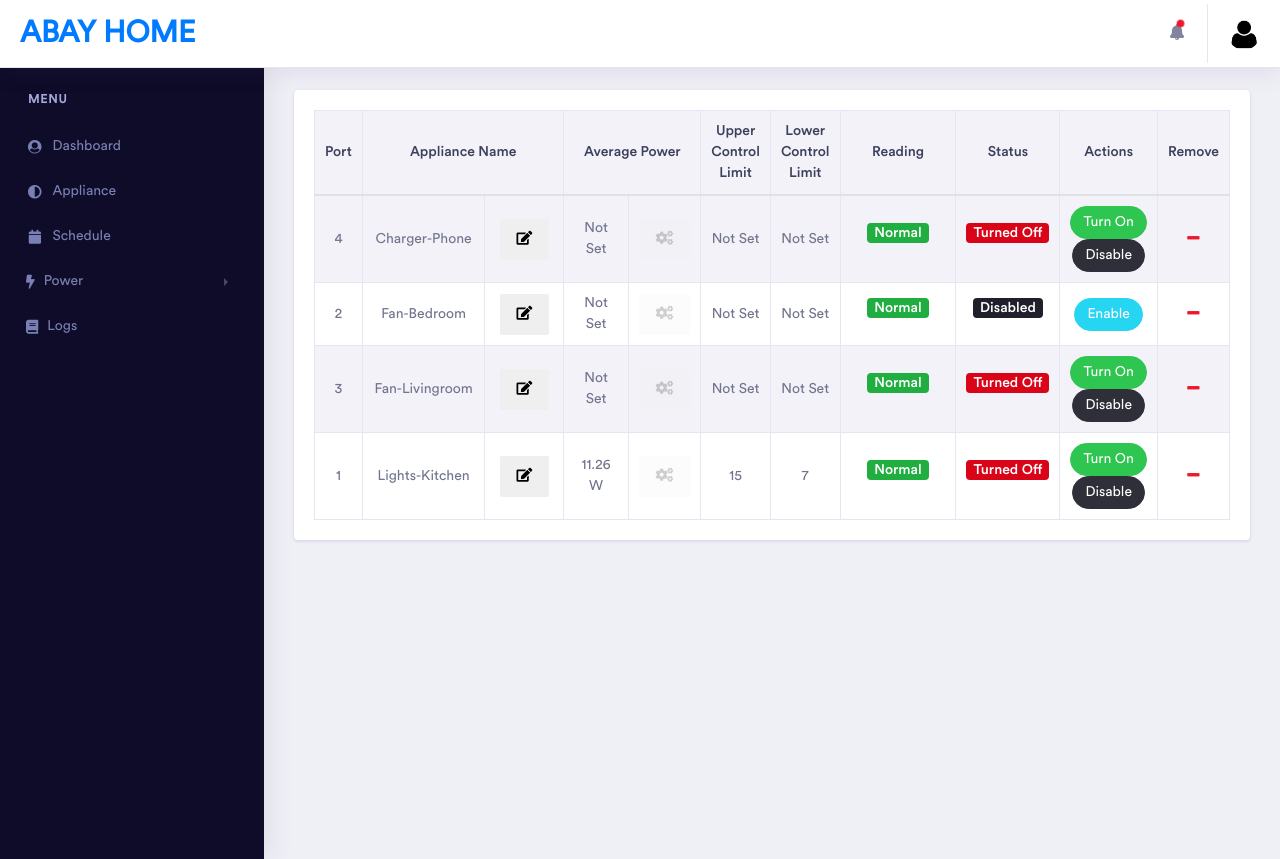
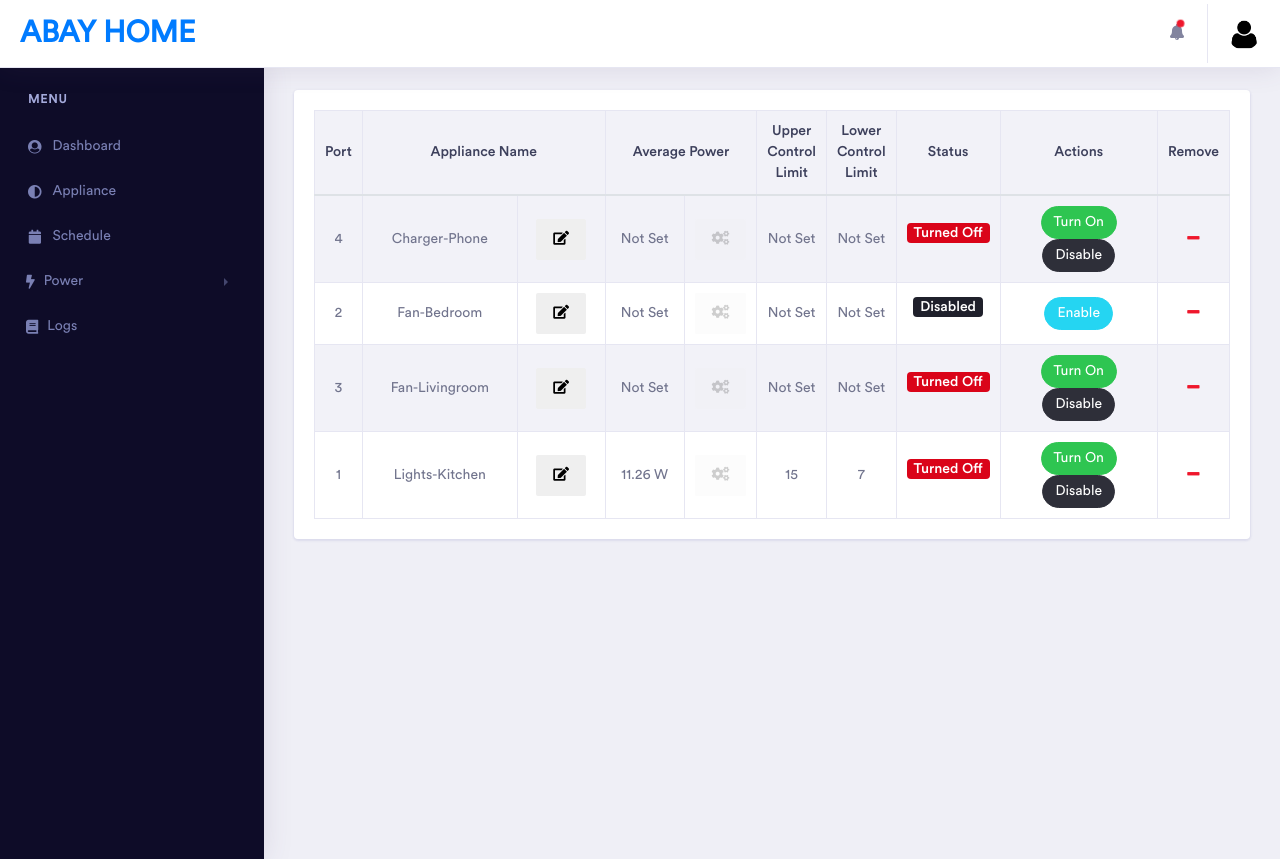
Before and after one commit to ardensasan/HomeAutomation, a PHP site: page /appliance.php in a window 1280 px wide. Shown: the top 859 px of the page. Run offline with PHP 8.4, Linux system fonts and the light colour scheme; a user stored in the database is signed in; data comes from the database, SQL or seed files in the repository; some web fonts are replaced.

Commit message:
- changed cal

```diff
--- a/appliance.php
+++ b/appliance.php
@@ -39,8 +39,8 @@ if($getApplianceList->rowCount() > 0){
                                                     <col width="20">
                                                         <col width="20">
                                                         <col width="20">
+                                                        <col width="20">
                                                         <col width="200">
-                                                        <col width="20">
                                                             <tr>
                                                                 <th class="text-center">Port
                                                                 </th>
@@ -51,8 +51,6 @@ if($getApplianceList->rowCount() > 0){
                                                                 <th class="text-center">Upper Control Limit
                                                                 </th>
                                                                 <th class="text-center">Lower Control Limit
-                                                                </th>
-                                                                <th class="text-center">Reading
                                                                 </th>
                                                                 <th class="text-center">Status
                                                                 </th>
@@ -117,11 +115,6 @@ if($userType == ADMIN){
     <a data-toggle="modal" onclick="removeAppliance('.$applianceList['applianceID'].',\''.$applianceList['applianceOutputPin'].'\')"href="#" class="text-danger">
     <i class="fas fa-minus" aria-hidden="true"></i>';
 }
-if($applianceList['applianceReadingStatus'] == 0){
-    $readingStatus = '<h4><span class="badge badge-success">Normal</span></h4>';
-}else{
-    $readingStatus = '<h4><span class="badge badge-danger">Abnormal</span></h4>';
-}
 if($applianceList['applianceStatus'] != 1){
     $calibrateStatus = '<td><button class="btn" title="Fault Learning" disabled onclick="calibrateDisplay('.$applianceList['applianceID'].',\''.$applianceList['applianceName'].'\')"><i class="fas fa-cogs"></i></button></td>';
 }else{
@@ -141,7 +134,6 @@ echo '<tr><td>'.$applianceList['applianceID'].'</td>
 <td>'.$applianceList['applianceName'].'</td><td><button class="btn" title="Edit Appliance" onclick="editApplianceDisplay('.$applianceList['applianceID'].',\''.$applianceList['applianceName'].'\')"><i class="fas fa-edit"></i></button></td>
 <td>'.$powerConsumption.'</td>'.$calibrateStatus.'
 '.$controlLimit.'
-<td>'.$readingStatus.'</td>
 '.$deviceStatus.'
 </td>
 </tr>';
@@ -166,7 +158,7 @@ echo '<tr><td>'.$applianceList['applianceID'].'</td>
 
                         </div>
                         <div class="modal-body">
-                            <p><span id="calMessage">Turn On Appliance Before Teaching</span></p>
+                            <p><span id="calMessage">Dont Turn Off Appliance While Teaching</span></p>
                             <div class="modal-body" id="calibrateCountdown">
                                 <button class="btn btn-primary" onclick="calibrateCount()"><span id="calText"></span></button>
                             </div>
--- a/js/custom.js
+++ b/js/custom.js
@@ -509,7 +509,7 @@ function calibrateCount()
                 data: {applianceID:applianceID},
                 success: function(result){
                     if(result == 0){
-                        document.getElementById("calMessage").innerHTML = "&nbsp;&nbsp;&nbsp;&nbsp;Port "+applianceID+" was turned off"
+                        document.getElementById("calMessage").innerHTML = "&nbsp;&nbsp;&nbsp;&nbsp;Port "+applianceID+" was turned off. Please try again"
                         clearInterval(countDown);
                     }
                 }
@@ -526,7 +526,7 @@ function calibrateCount()
                             LCLStatus = " LCL lower than zero will be ignored"
                         }
                         if(result.avg == null){
-                            document.getElementById("calMessage").innerHTML = "Error";
+                            document.getElementById("calMessage").innerHTML = "There was an error encountered. Please try again";
                         }else{
                             document.getElementById("calMessage").innerHTML = '&nbsp;&nbsp;Average Power: '+result.avg+' W<br>&nbsp;&nbsp;Upper Control Limit: '+result.UCL+' W<br>&nbsp;&nbsp;Lower Control Limit: '+result.LCL+' W'+LCLStatus;
                         }
--- a/queries/applianceDisplay.php
+++ b/queries/applianceDisplay.php
@@ -56,11 +56,6 @@ if($userType == 0){
     <a data-toggle="modal" onclick="removeAppliance('.$applianceList['applianceID'].',\''.$applianceList['applianceOutputPin'].'\')"href="#" class="text-danger">
     <i class="fas fa-minus" aria-hidden="true"></i>';
 }
-if($applianceList['applianceReadingStatus'] == 0){
-    $readingStatus = '<h4><span class="badge badge-success">Normal</span></h4>';
-}else{
-    $readingStatus = '<h4><span class="badge badge-danger">Abnormal</span></h4>';
-}
 if($applianceList['applianceStatus'] != 1){
   $calibrateStatus = '<td><button class="btn" title="Fault Learning" disabled onclick="calibrateDisplay('.$applianceList['applianceID'].',\''.$applianceList['applianceName'].'\')"><i class="fas fa-cogs"></i></button></td>';
 }else{
@@ -80,7 +75,6 @@ echo '<tr><td>'.$applianceList['applianceID'].'</td>
 <td>'.$applianceList['applianceName'].'</td><td><button class="btn" title="Edit Appliance" onclick="editApplianceDisplay('.$applianceList['applianceID'].',\''.$applianceList['applianceName'].'\')"><i class="fas fa-edit"></i></button></td>
 <td>'.$powerConsumption.'</td>'.$calibrateStatus.'
 '.$controlLimit.'
-<td>'.$readingStatus.'</td>
 '.$deviceStatus.'
 </td>
 </tr>';
```
Also changed, not shown: 1 other file.
